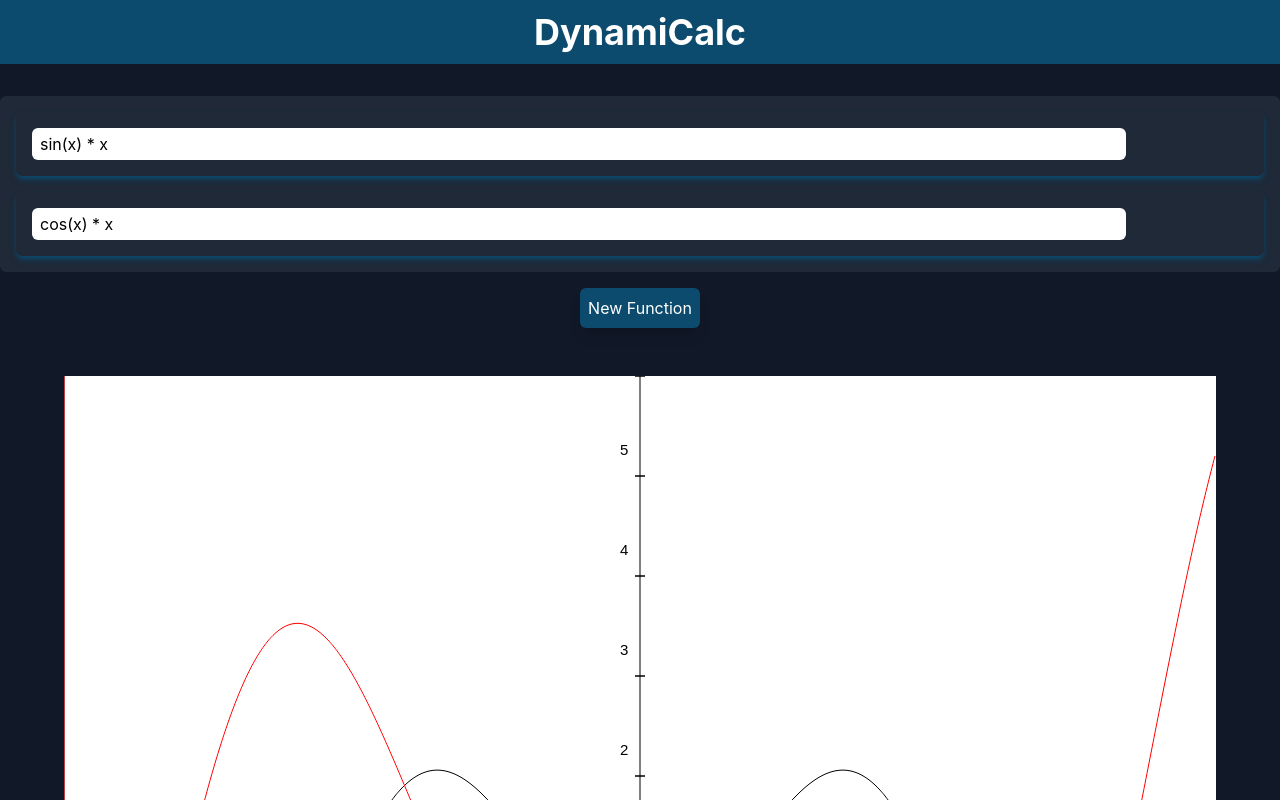
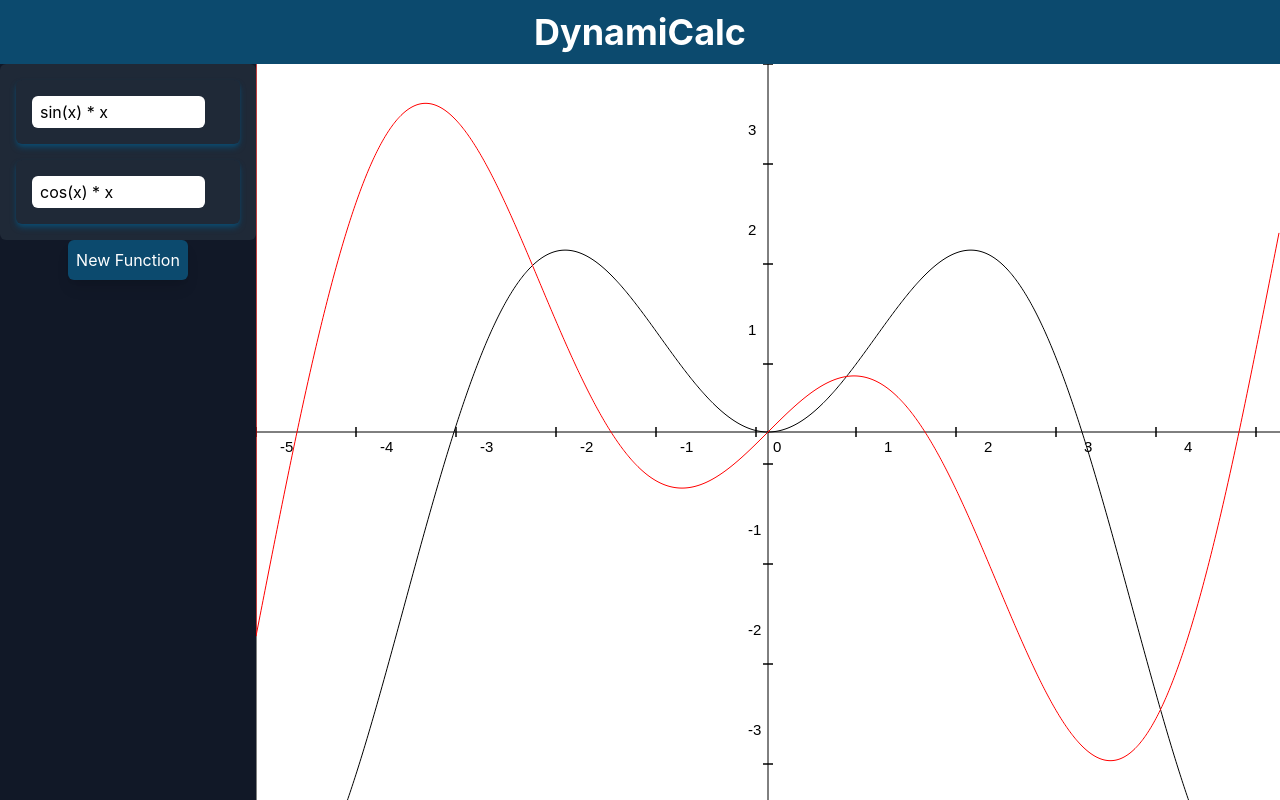
Before and after one commit to tanndlin/DynamiCalc, a React (Create React App) app: page /graph in a window 1280 px wide. Shown: the top 800 px of the page. Built offline with nearby package versions, Linux system fonts and the light colour scheme.

Commit message:
Fix graph height maybe

```diff
--- a/src/App.scss
+++ b/src/App.scss
@@ -193,7 +193,7 @@ button {
     }
 }
 
-@media (max-width: 1300px) {
+@media (max-width: 1000px) {
     #graphPageContainer {
         display: block;
         padding-bottom: 4rem;
--- a/src/Pages/GraphPage.js
+++ b/src/Pages/GraphPage.js
@@ -11,11 +11,8 @@ const GraphPage = () => {
     ]);
 
     React.useEffect(() => {
-        const container = document.getElementById('graphContainer');
-
-        const { width, height } = container.getBoundingClientRect();
-        setWidth(width);
-        setHeight(height);
+        setWidth(window.innerWidth * 0.8);
+        setHeight(window.innerHeight - 64);
     }, []);
 
     window.onresize = () => {
--- a/tailwind.config.js
+++ b/tailwind.config.js
@@ -34,7 +34,7 @@ module.exports = {
                 '1/4': '25%',
                 '1/5': '20%',
                 '9/10': '90%',
-                'minus-header': 'calc(100% - 4rem)',
+                'minus-header': 'calc(100vh - 4rem)',
                 500: '500px',
                 600: '600px',
                 700: '700px',
```
